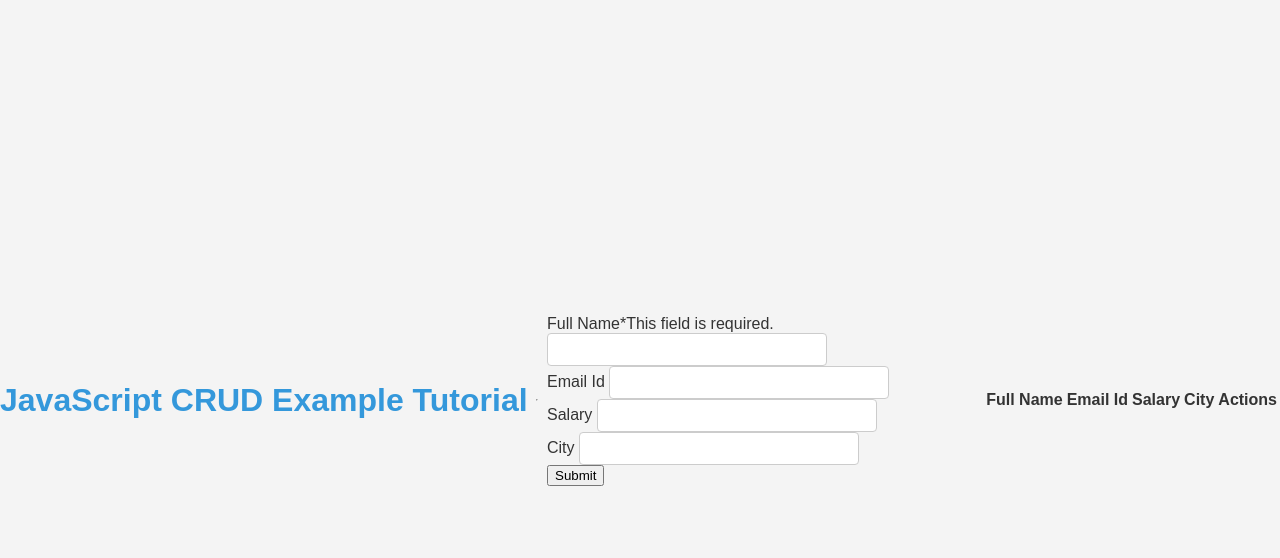
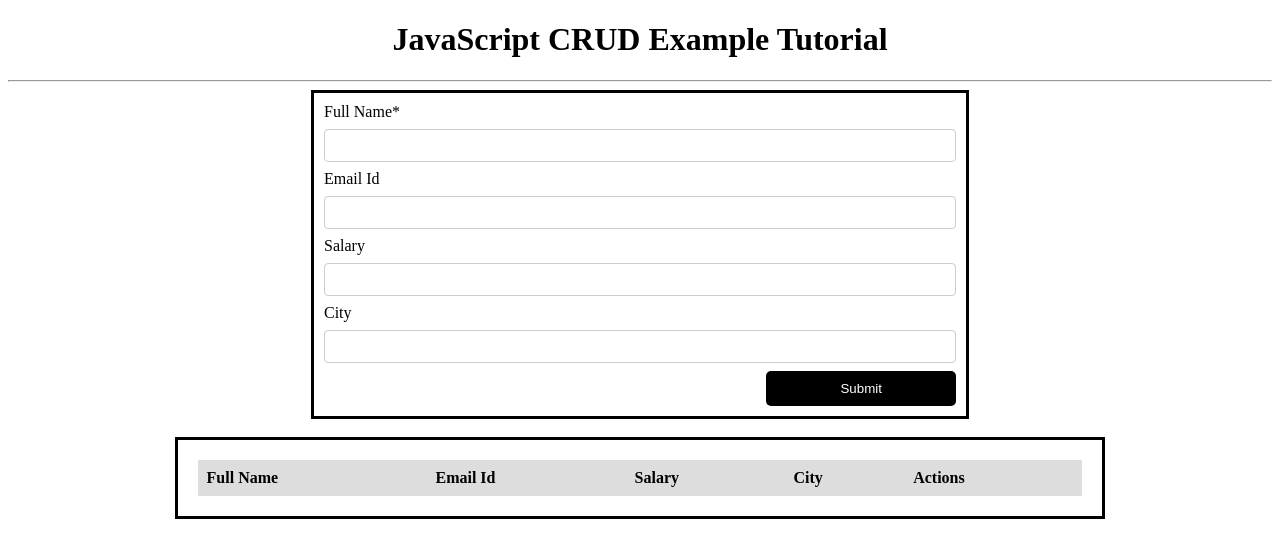
Before and after one commit to MissNapalm/ToDoList, a plain HTML site: page index.html in a window 1280 px wide. Drawn offline with Linux system fonts and the light colour scheme.

Commit message:
Update styles.css

```diff
--- a/styles.css
+++ b/styles.css
@@ -1,75 +1,84 @@
-/* Reset some default browser styles */
-body, ul {
-    margin: 0;
-    padding: 0;
+.employee-form {
+    border-style: solid;
+    /* margin-bottom: 10px; */
+    /* margin-left: 10px; */
+    padding: 10px;
+    /* width: 50%; */
+    margin: auto;
+    width: 50%;
+    /* border: 3px solid green; */
+    /* padding: 10px; */
 }
 
-/* Basic styling for the page */
-body {
-    font-family: 'Arial', sans-serif;
-    background-color: #f4f4f4;
-    color: #333;
-    display: flex;
-    justify-content: center;
-    align-items: center;
-    height: 100vh;
+.employees-table {
+    border-style: solid;
+    /* margin-bottom: 10px; */
+    /* margin-left: 10px; */
+    padding: 20px;
+    /* width: 50%; */
+    margin: auto;
+    width: 70%;
+    /* border: 3px solid green; */
+    /* padding: 10px; */
 }
 
-#app {
-    text-align: center;
-    background-color: #fff;
-    padding: 20px;
-    border-radius: 8px;
-    box-shadow: 0 0 10px rgba(0, 0, 0, 0.1);
+body > table{
+    width: 80%;
 }
 
-h1 {
-    color: #3498db;
+table{
+    border-collapse: collapse;
+}
+table.list{
+    width:100%;
 }
 
-/* Input and button styling */
-input[type="text"] {
+td, th {
+    border: 1px solid #dddddd;
+    text-align: left;
     padding: 8px;
-    width: 60%;
-    margin-right: 10px;
+}
+tr:nth-child(even),table.list thead>tr {
+    background-color: #dddddd;
+}
+
+input[type=text], input[type=number] {
+    width: 100%;
+    padding: 8px 20px;
+    margin: 8px 0;
+    display: inline-block;
     border: 1px solid #ccc;
     border-radius: 4px;
+    box-sizing: border-box;
 }
 
-button {
-    padding: 8px 16px;
-    background-color: #3498db;
-    color: #fff;
+input[type=submit] {
+    width: 30%;
+    background-color: black;
+    color: white;
+    padding: 10px 18px;
+    /* margin: 0px 0; */
     border: none;
-    border-radius: 4px;
+    border-radius: 5px;
     cursor: pointer;
 }
 
-button:hover {
-    background-color: #2980b9;
+form div.form-action-buttons{
+    text-align: right;
 }
 
-/* Task list styling */
-ul {
-    list-style: none;
-    padding: 0;
-    margin-top: 20px;
+a{
+    cursor: pointer;
+    text-decoration: underline;
+    color: #0000ee;
+    margin-right: 4px;
 }
 
-li {
-    background-color: #ecf0f1;
-    margin: 10px 0;
-    padding: 10px;
-    border-radius: 4px;
-    display: flex;
-    justify-content: space-between;
-    align-items: center;
+label.validation-error{
+    color:   red;
+    margin-left: 5px;
 }
 
-button {
-    background-color: #e74c3c;
+.hide{
+    display:none;
 }
-
-button:hover {
-    background-color: #c0392b;
-}
```
